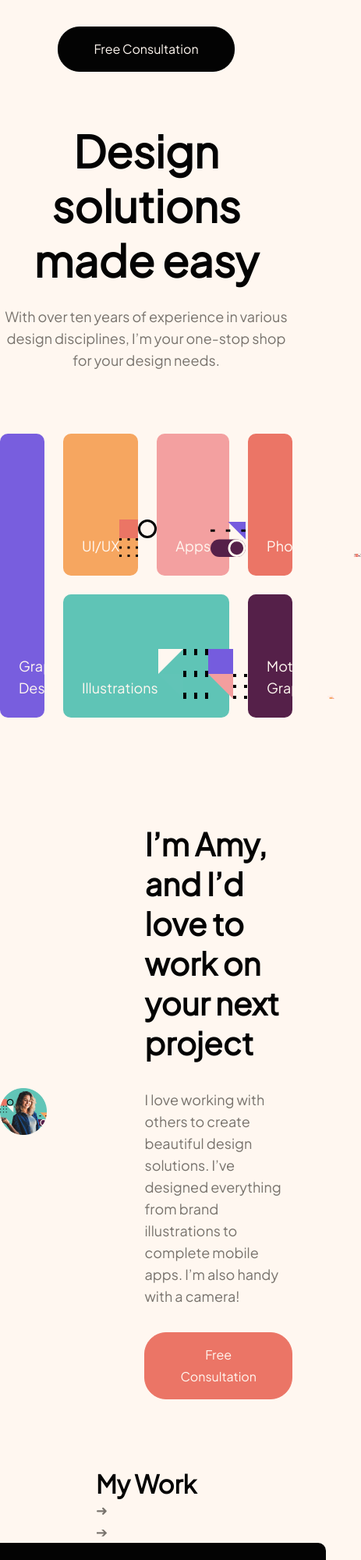
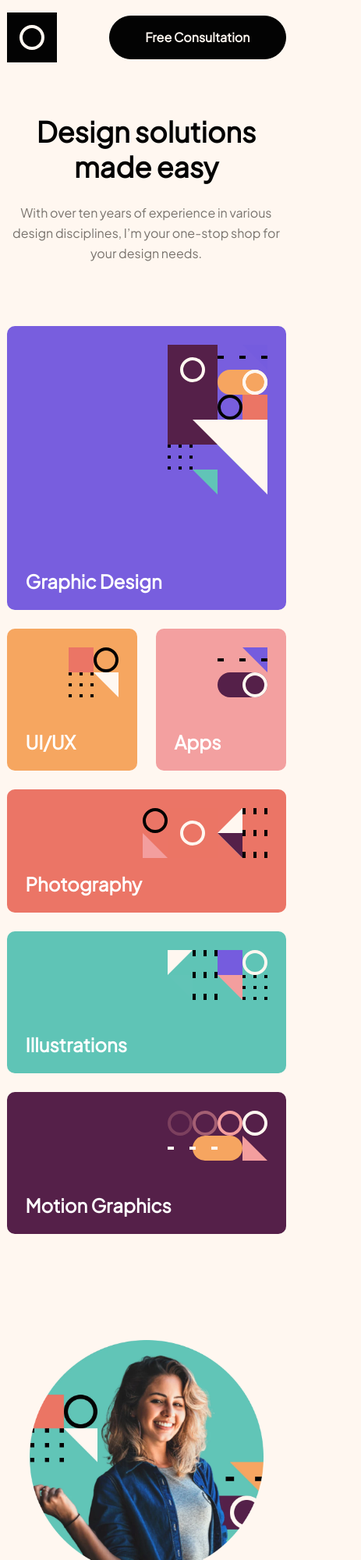
Before and after one commit to pcrescini/single-page-design-portfolio, a website built with Parcel: page src/index.html in a window 390 px wide. Shown: the top 2000 px of the page at 78% size, 463 px wide, since content can reach past the window. Built offline with nearby package versions, Linux system fonts and the light colour scheme.

Commit message:
update: added in responsive styles

```diff
--- a/src/assets/scss/abstracts/_colors.scss
+++ /dev/null
@@ -1,10 +0,0 @@
-@use 'abstracts/variables' as *;
-
-$colors-list: (
-  galactc-blue: $galactic-blue,
-  summer-yellow: $summer-yellow,
-  pink: $pink,
-  light-red: $light-red,
-  cyan: $cyan,
-  dark-purple: $dark-purple,
-);
--- a/src/assets/scss/abstracts/_variables.scss
+++ b/src/assets/scss/abstracts/_variables.scss
@@ -6,6 +6,7 @@ $light-red: hsl(7, 77%, 66%);
 $super-cyan: hsl(172, 46%, 57%);
 $dark-purple: hsl(314, 45%, 23%);
 $black: hsl(0, 0%, 1%);
+$white: hsl(0, 0%, 100%);
 $medium-brown: hsl(30, 5%, 45%);
 $light-cream: hsl(28, 100%, 97%);
 $heading-color: $black;
@@ -30,7 +31,8 @@ $global-transition: all 0.25s cubic-bezier(0.645, 0.045, 0.355, 1);
 $regular-border-radius: 10px;
 
 // Screen Sizes
-$mobile: 375px;
+$mobile: 480px;
 $tablet: 768px;
 $large: 1024px;
-$desktop: 1280px;
+$desktop: 1200px;
+$xlarge: 1440px;
--- a/src/assets/scss/base/_base.scss
+++ b/src/assets/scss/base/_base.scss
@@ -9,13 +9,27 @@ html {
 body {
   min-height: 100vh;
   min-height: 100svh;
+  width: 100%;
   font-size: 1.125rem;
+  line-height: 1.75rem;
   background: $page-background;
   display: flex;
   flex-direction: column;
   align-items: center;
   margin-top: 2.125rem;
   margin-bottom: 4rem;
+
+  @include tablet {
+    margin-top: 2.125rem;
+    margin-bottom: 3.5rem;
+  }
+
+  @include mobile {
+    font-size: 1rem;
+    line-height: 1.625rem;
+    margin-top: 1rem;
+    margin-bottom: 2rem;
+  }
 }
 
 .background {
--- a/src/assets/scss/base/_reset.scss
+++ b/src/assets/scss/base/_reset.scss
@@ -14,7 +14,6 @@ html {
 }
 
 body {
-  line-height: 1.75rem;
   -webkit-font-smoothing: antialiased;
 }
 img {
--- a/src/assets/scss/base/_typography.scss
+++ b/src/assets/scss/base/_typography.scss
@@ -20,16 +20,41 @@ h1 {
   font-size: 3.5rem;
   line-height: 4.375rem;
   color: $heading-color;
+
+  @include tablet {
+    font-size: 2.75rem;
+    line-height: 3.4375rem;
+  }
+
+  @include mobile {
+    font-size: 2.25rem;
+    line-height: 2.8125rem;
+  }
 }
 
 h2 {
   font-size: 2.5rem;
   line-height: 3.1875rem;
   color: $heading-color;
+
+  @include tablet {
+    font-size: 2rem;
+    line-height: 2.5rem;
+  }
+
+  @include mobile {
+    font-size: 1.625rem;
+    line-height: 2.0625rem;
+  }
 }
 
 h3 {
   font-size: 2rem;
   line-height: 2.5rem;
   color: $heading-color;
+
+  @include mobile {
+    font-size: 1.5rem;
+    line-height: 1.875rem;
+  }
 }
--- a/src/assets/scss/components/_button.scss
+++ b/src/assets/scss/components/_button.scss
@@ -2,6 +2,7 @@
 
 button {
   font-size: 1rem;
+  font-weight: bold;
   padding: $button-padding;
   border-radius: $button-border-radius;
   color: $light-cream;
--- a/src/assets/scss/components/_card.scss
+++ b/src/assets/scss/components/_card.scss
@@ -0,0 +1,36 @@
+@use '../abstracts/' as *;
+
+.card {
+  font-size: 1.5rem;
+  font-weight: bold;
+  color: $white;
+  padding: 24px;
+  border-radius: $regular-border-radius;
+  display: flex;
+  flex-direction: column;
+  align-items: flex-start;
+  justify-content: space-between;
+
+  &.large {
+    grid-column: 1 / span 2;
+    grid-row: 1 / span 2;
+
+    @include mobile {
+      grid-column: 1 / span 2;
+      grid-row: auto / auto;
+    }
+  }
+
+  &.medium {
+    grid-column: auto / span 2;
+    grid-row: auto / auto;
+  }
+
+  &.small {
+    grid-column: auto / auto;
+  }
+
+  img {
+    align-self: flex-end;
+  }
+}
--- /dev/null
+++ b/src/assets/scss/components/_carousel.scss
@@ -0,0 +1,40 @@
+@use '../abstracts/variables' as *;
+
+.carousel-wrapper {
+  width: 100%;
+
+  .carousel {
+    list-style: none;
+    display: flex;
+    justify-content: space-between;
+    gap: 1.875rem;
+
+    li {
+      flex-grow: 1;
+    }
+
+    img {
+      width: 540px;
+      height: 360px;
+    }
+  }
+
+  .carousel-controls {
+    display: flex;
+    align-items: center;
+    justify-content: center;
+    gap: 1rem;
+    margin-top: 3.5em;
+    margin-bottom: 5.5em;
+
+    button {
+      border-radius: 50%;
+      width: 4rem;
+      height: 4rem;
+      padding: 1.5rem;
+      display: flex;
+      align-items: center;
+      justify-content: center;
+    }
+  }
+}
--- a/src/assets/scss/components/_index.scss
+++ b/src/assets/scss/components/_index.scss
@@ -1 +1,3 @@
 @forward 'button';
+@forward 'card';
+@forward 'carousel';
--- a/src/assets/scss/styles.scss
+++ b/src/assets/scss/styles.scss
@@ -4,16 +4,49 @@
 @use 'base' as *;
 @use 'components' as *;
 
-#hero {
+.hero {
   text-align: center;
   margin-bottom: 5rem;
 
   h1 {
     margin-bottom: 1.5rem;
   }
+
+  @include desktop {
+    max-width: calc(100vw - 80px);
+  }
+
+  @include mobile {
+    max-width: calc(100vw - 32px);
+  }
 }
 
-#about {
+.skills {
+  display: grid;
+  grid-template-columns: repeat(6, 1fr);
+  grid-template-rows: 182px 158px;
+  gap: 1.5rem;
+  max-width: 1110px;
+  width: 100%;
+  margin-bottom: 8.5rem;
+
+  @include desktop {
+    max-width: calc(100vw - 80px);
+  }
+
+  @include tablet {
+    grid-template-columns: repeat(4, 21%);
+    grid-template-rows: 182px 158px 182px;
+  }
+
+  @include mobile {
+    grid-template-columns: repeat(2, 1fr);
+    grid-template-rows: 364px 182px 158px 182px 182px;
+    max-width: calc(100vw - 32px);
+  }
+}
+
+.about {
   display: flex;
   align-items: center;
   justify-content: space-between;
@@ -26,8 +59,6 @@
 
     img {
       max-width: 445px;
-      width: 100%;
-      height: 100%;
     }
   }
 
@@ -42,9 +73,59 @@
       margin-top: 2rem;
     }
   }
+
+  @include desktop {
+    max-width: calc(100vw - 80px);
+    gap: 69px;
+  }
+
+  @include large {
+    margin-left: -160px;
+    max-width: calc(100vw - 40px);
+  }
+
+  @include tablet {
+    .left {
+      img {
+        max-width: 364px;
+        max-height: 364px;
+      }
+    }
+  }
+
+  @include mobile {
+    flex-direction: column;
+    max-width: calc(100vw - 32px);
+    text-align: center;
+    gap: 40px;
+    margin-left: unset;
+
+    .left {
+      margin-left: unset;
+
+      img {
+        max-width: 300px;
+        max-height: 300px;
+      }
+    }
+
+    .right {
+      h2 {
+        margin-bottom: 1.5rem;
+      }
+
+      button {
+        margin-top: 1.5rem;
+      }
+    }
+  }
 }
 
-#book {
+.work {
+  overflow-x: hidden;
+}
+
+.book {
   display: flex;
   align-items: center;
   justify-content: space-between;
@@ -68,50 +149,58 @@
     color: $text-color-light;
     margin-bottom: 1.5rem;
   }
-}
 
-#skills {
-  display: grid;
-  grid-template-columns: repeat(6, 1fr);
-  grid-template-rows: 182px 158px;
-  gap: 1.5rem;
-  max-width: 1110px;
-  width: 100%;
-  margin-bottom: 8.5rem;
+  @include desktop {
+    max-width: calc(100vw - 80px);
+  }
 
-  .card {
-    color: $text-color-light;
-    padding: 24px;
-    border-radius: $regular-border-radius;
-    display: flex;
-    align-items: flex-end;
-    justify-content: space-between;
+  @include tablet {
+    flex-direction: column;
 
-    &.large {
-      grid-column: 1 / span 2;
-      grid-row: 1 / span 2;
+    .left {
+      text-align: center;
     }
 
-    &.medium {
-      grid-column: auto / span 2;
-      grid-row: auto / auto;
+    .right {
+      margin-top: 1.5rem;
     }
+  }
 
-    &.small {
-      grid-column: auto / auto;
-    }
-
-    img {
-      order: 2;
-      align-self: flex-end;
-    }
+  @include mobile {
+    max-width: calc(100vw - 32px);
   }
 }
 
 header {
+  display: flex;
+  align-items: center;
+  justify-content: space-between;
+  width: 100%;
+  max-width: 1110px;
   margin-bottom: 4.125rem;
+
+  @include desktop {
+    max-width: calc(100vw - 80px);
+  }
+
+  @include mobile {
+    max-width: calc(100vw - 32px);
+  }
 }
 
 footer {
+  display: flex;
+  align-items: center;
+  justify-content: space-between;
+  width: 100%;
+  max-width: 1110px;
   margin-top: 3.5rem;
+
+  @include desktop {
+    max-width: calc(100vw - 80px);
+  }
+
+  @include mobile {
+    max-width: calc(100vw - 32px);
+  }
 }
--- a/src/index.html
+++ b/src/index.html
@@ -10,15 +10,18 @@
 </head>
 
 <body>
-  <header><button class="primary">Free Consultation</button></header>
-  <section id="hero">
+  <header>
+    <img src="assets/images/logo.svg" alt="Logo" />
+    <button class="primary">Free Consultation</button>
+  </header>
+  <section class="hero">
     <h1>Design solutions made easy</h1>
 
     <p>With over ten years of experience in various design disciplines, I&rsquo;m your one-stop shop for your design
       needs.
     </p>
   </section>
-  <section id="skills">
+  <section class="skills">
     <div class="card large background-galactc-blue"><img src="assets/images/pattern-graphic-design.svg" />Graphic Design
     </div>
     <div class="card small background-summer-yellow"><img src="assets/images/pattern-ui-ux.svg" />UI/UX</div>
@@ -30,7 +33,7 @@
       Graphics
     </div>
   </section>
-  <section id="about">
+  <section class="about">
     <div class="left"><img src="assets/images/image-amy.webp" alt="Hi, I'm Amy" height="445" width="445" /></div>
 
     <div class="right">
@@ -44,15 +47,25 @@
       <button class="secondary">Free Consultation</button>
     </div>
   </section>
-  <section id="work">
+  <section class="work">
     <h3>My Work</h3>
     <div class="carousel-wrapper">
-      <div class="carousel"></div>
-      <div class="carousel__button--prev">&#10140;</div>
-      <div class="carousel__button--next">&#10132;</div>
+      <ul class="carousel">
+        <li><img src="/src/assets/images/image-slide-1.jpg" /></li>
+        <li><img src="/src/assets/images/image-slide-2.jpg" /></li>
+        <li><img src="/src/assets/images/image-slide-3.jpg" /></li>
+        <li><img src="/src/assets/images/image-slide-4.jpg" /></li>
+        <li><img src="/src/assets/images/image-slide-5.jpg" /></li>
+      </ul>
+      <div class="carousel-controls">
+        <button class="carousel__button--prev primary"><img src="/src/assets/images/icon-arrow-left.svg"
+            alt="Previous" /></button>
+        <button class="carousel__button--next primary"><img src="/src/assets/images/icon-arrow-right.svg"
+            alt="Next" /></button>
+      </div>
     </div>
   </section>
-  <section id="book">
+  <section class="book">
     <div class="left">
       <h2>Book a call with me</h2>
 
@@ -65,6 +78,7 @@
 
   </section>
   <footer>
+    <img src="assets/images/logo.svg" alt="Logo" />
     <button class="primary">Free Consultation</button>
   </footer>
 </body>
```
Also changed, not shown: src/assets/scss/abstracts/_mixins.scss (+4 -4 lines).
